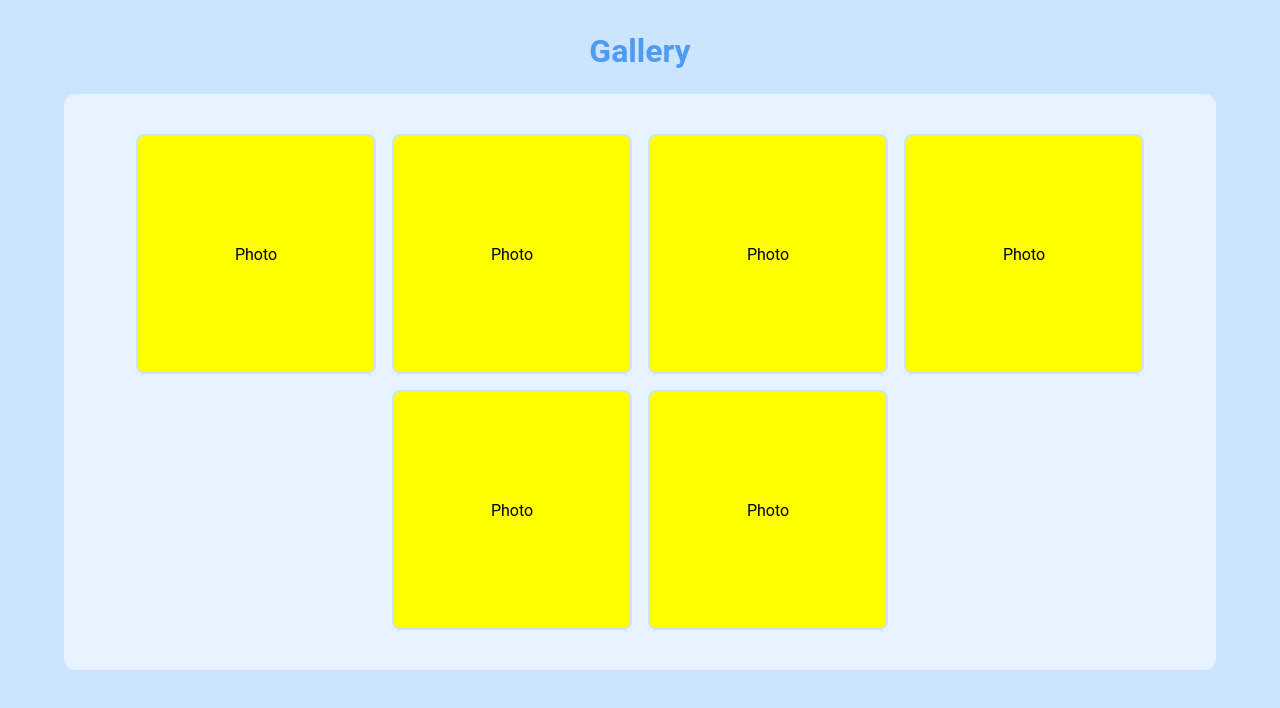
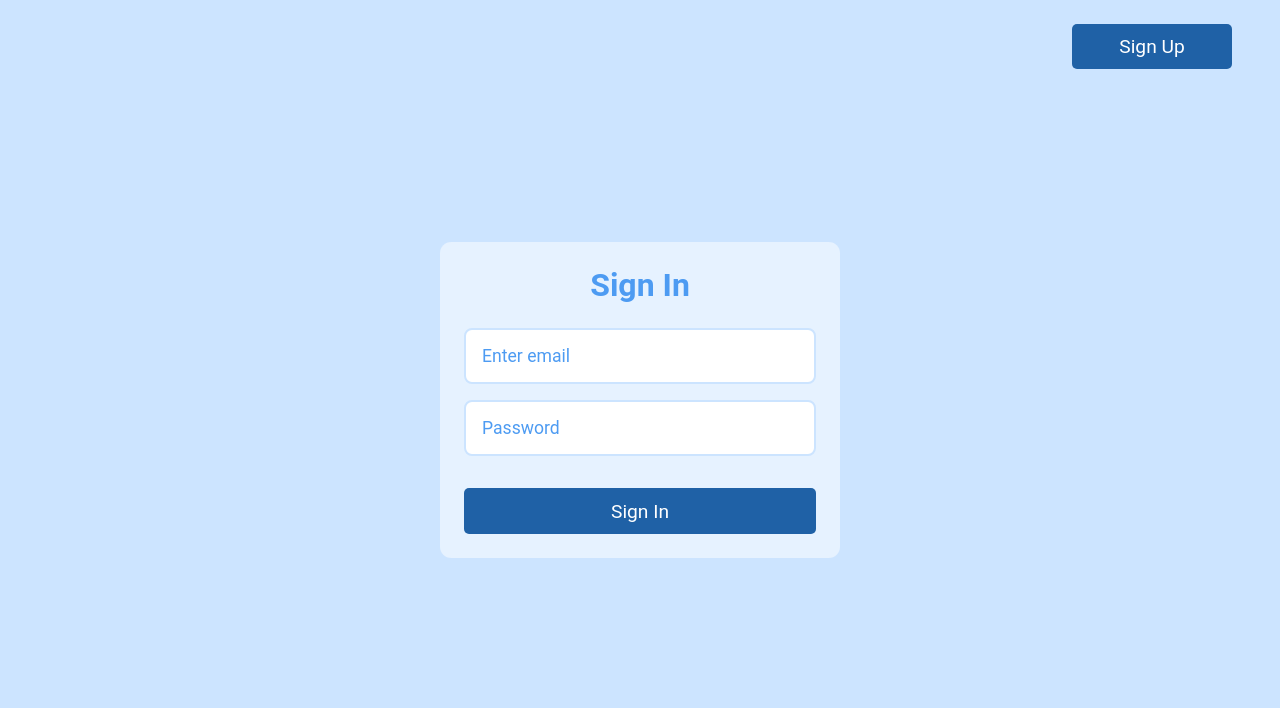
Before and after one commit to Bogush-Dima/photo-gallery-client, a React (Create React App) app: page /signIn in a window 1280 px wide. Shown: the top 708 px of the page. Built offline with nearby package versions, Linux system fonts and the light colour scheme.

Commit message:
create routing between auth pages

```diff
--- a/package.json
+++ b/package.json
@@ -15,6 +15,7 @@
     "prettier": "^2.3.0",
     "react": "^17.0.2",
     "react-dom": "^17.0.2",
+    "react-router-dom": "^5.2.0",
     "react-scripts": "4.0.3",
     "styled-components": "^5.3.0",
     "typescript": "^4.1.2"
@@ -43,6 +44,7 @@
     ]
   },
   "devDependencies": {
+    "@types/react-router-dom": "^5.1.7",
     "@types/styled-components": "^5.1.9"
   }
 }
--- a/src/App.tsx
+++ b/src/App.tsx
@@ -1,4 +1,5 @@
 import React from "react";
+import { BrowserRouter, Switch, Route, Redirect } from "react-router-dom";
 import { GlobalStyle } from "./main-styles-components";
 import { SignUp } from "./components/SignUp";
 import { SignIn } from "./components/SignIn";
@@ -6,9 +7,14 @@ import { Gallery } from "./components/Gallery";
 
 export const App = () => {
   return (
-    <>
+    <BrowserRouter>
       <GlobalStyle />
-      <Gallery />
-    </>
+      <Switch>
+        <Route path="/signIn" component={SignIn} />
+        <Route path="/signUp" component={SignUp} />
+        <Route path="/gallery" component={Gallery} />
+        <Redirect to="signIn" />
+      </Switch>
+    </BrowserRouter>
   );
 };
--- a/src/components/SignIn/index.tsx
+++ b/src/components/SignIn/index.tsx
@@ -1,12 +1,14 @@
 import React from "react";
 import axios from "axios";
+import {Link} from "react-router-dom";
 import { Formik } from "formik";
 import {
   StyledForm,
   Button,
   FormWrapper,
   FormTitle,
-  FormInput
+  FormInput,
+  FormButton
 } from "../../main-styles-components";
 import { MainWrapper } from "./styled";
 
@@ -31,6 +33,10 @@ export const SignIn = () => {
       }}
     >
       {({ values, handleSubmit, handleChange }) => (
+        <>
+          <Link to='/signUp'>
+            <Button>Sign Up</Button>
+          </Link>
           <FormWrapper>
             <MainWrapper>
               <FormTitle>Sign In</FormTitle>
@@ -50,10 +56,11 @@ export const SignIn = () => {
                   onChange={handleChange}
                   value={values.password}
                 />
-              <Button type="submit">Sign In</Button>
+                <FormButton type="submit">Sign In</FormButton>
               </StyledForm>
             </MainWrapper>
           </FormWrapper>
+        </>
       )}
     </Formik>
   );
--- a/src/components/SignUp/index.tsx
+++ b/src/components/SignUp/index.tsx
@@ -6,9 +6,11 @@ import {
   Button,
   FormWrapper,
   FormTitle,
-  FormInput
+  FormInput,
+  FormButton
 } from "../../main-styles-components";
 import { MainWrapper } from "./styled";
+import { Link } from "react-router-dom";
 
 export const SignUp = () => {
   const createNewUser = (values: {}) => {
@@ -31,6 +33,10 @@ export const SignUp = () => {
       }}
     >
       {({ values, handleSubmit, handleChange }) => (
+        <>
+          <Link to="/signIn">
+            <Button>Sign In</Button>
+          </Link>
           <FormWrapper>
             <MainWrapper>
               <FormTitle>Sign Up</FormTitle>
@@ -50,10 +56,11 @@ export const SignUp = () => {
                   onChange={handleChange}
                   value={values.password}
                 />
-              <Button type="submit">Sign Up</Button>
+                <FormButton type="submit">Sign Up</FormButton>
               </StyledForm>
             </MainWrapper>
           </FormWrapper>
+        </>
       )}
     </Formik>
   );
--- a/src/main-styles-components.ts
+++ b/src/main-styles-components.ts
@@ -60,13 +60,14 @@ export const FormInput = styled.input`
   }
 `
 
-export const Button = styled.button`
+export const FormButton = styled.button`
   background: #1f61a6;
   color: #ffffff;
   border: none;
   border-radius: 5px;
   font-size: 1.2rem;
   padding: 0.7rem 1.2rem;
+  min-width: 10rem;
   transition: 0.2s;
 
   &:hover {
@@ -74,3 +75,9 @@ export const Button = styled.button`
     background: #1f61a6ab;
   }
 `
+
+export const Button = styled(FormButton)`
+  position: absolute;
+  right: 3rem;
+  top: 1.5rem;
+`
```
Also changed, not shown: 1 other file (tests, documents, lock files or other folders). Lines whose indentation alone changed are shown as unchanged.
